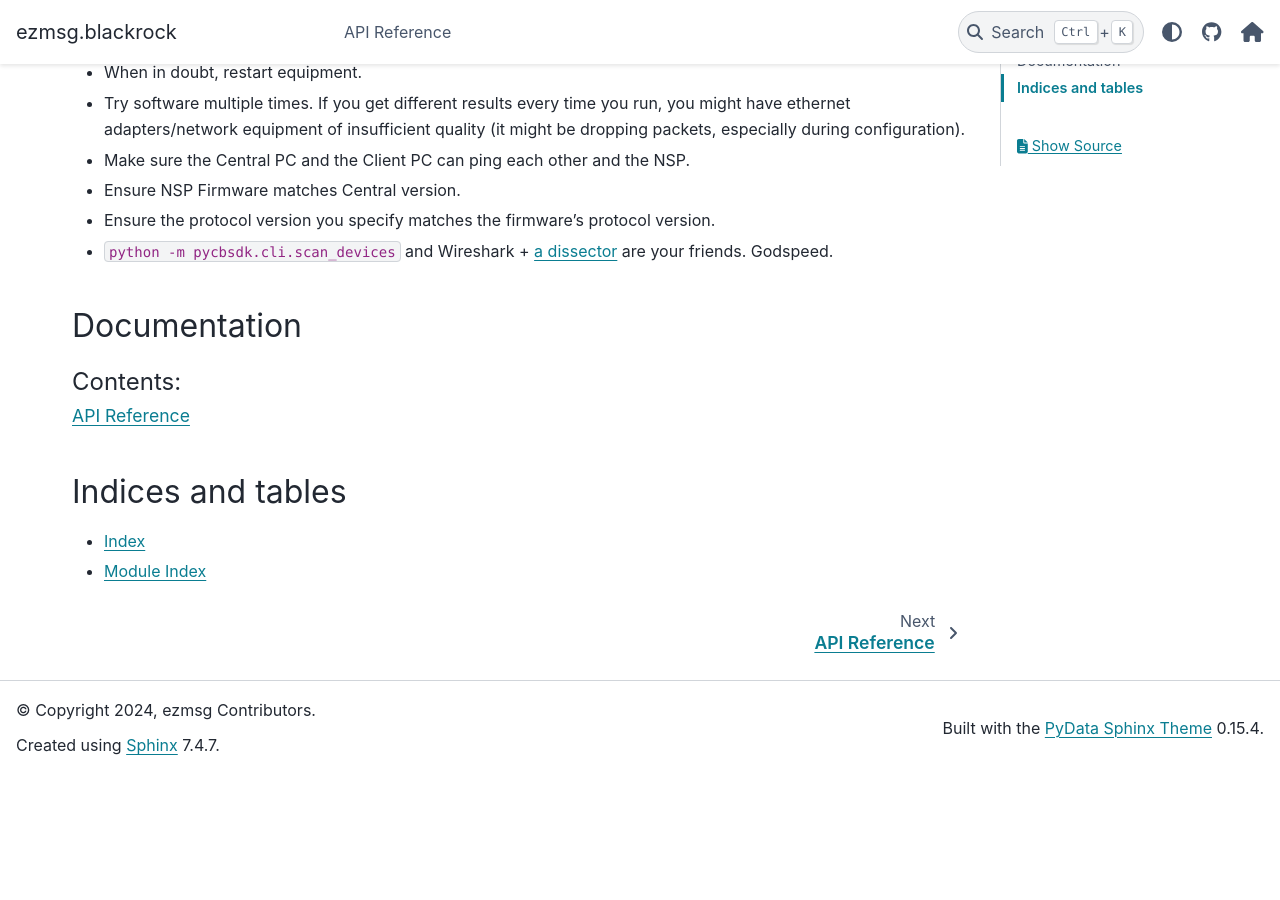
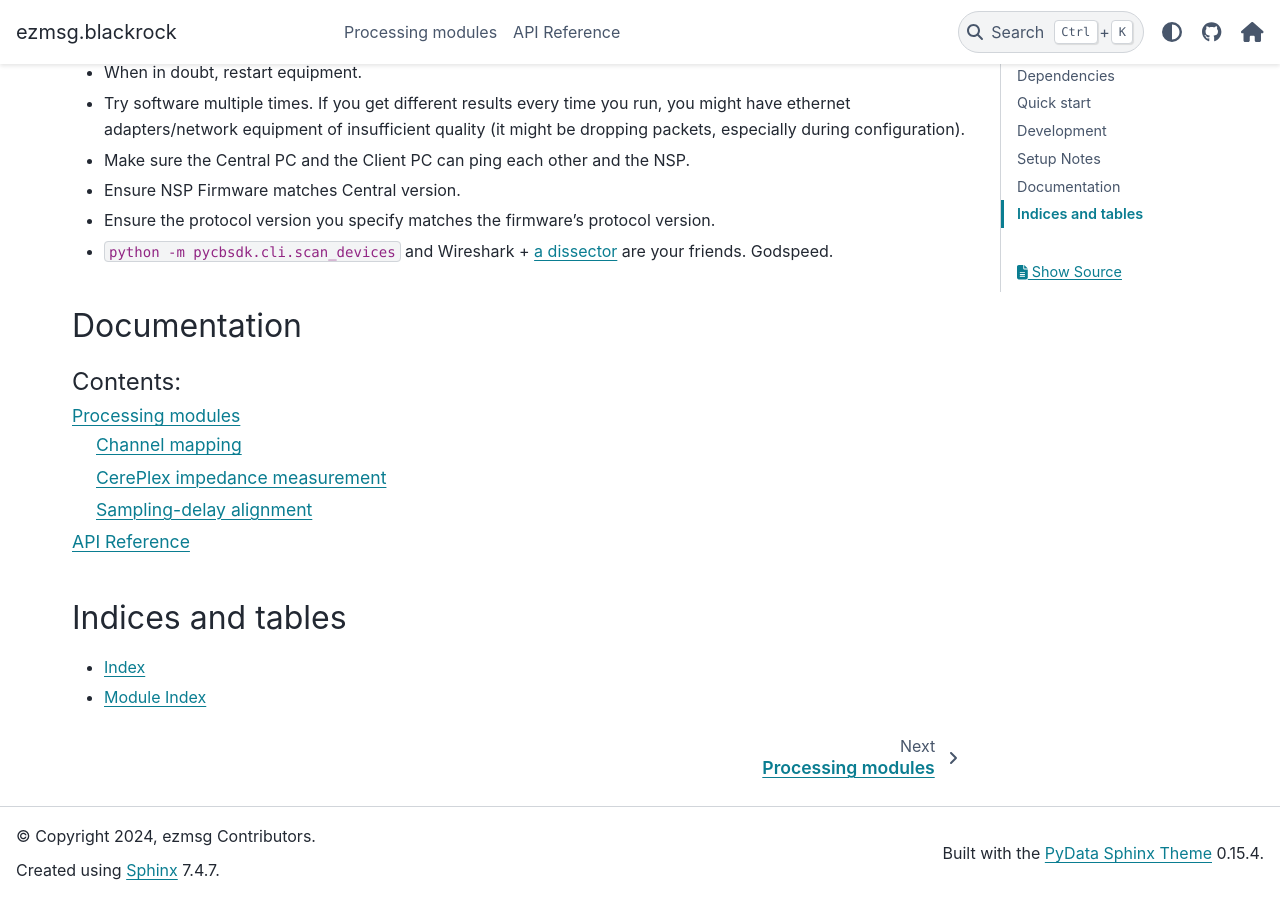
Before and after one commit to ezmsg-org/ezmsg-blackrock, a Sphinx documentation site: the page built from docs/source/index.md, in a window 1280 px wide and 900 px high, scrolled down 4024 px. Built offline with Sphinx 7.4.7 and the PyData theme 0.15.4, drawn with Linux system fonts in a browser that asks for light colours; the version number could not be read and is left out; before the commit the page ends 4798 px from its top, so only the background shows below that; some of the changed lines change nothing that is shown.

Commit message:
Add documentation for processing modules

````diff
--- /dev/null
+++ b/docs/source/guides/processing.md
@@ -0,0 +1,96 @@
+# Processing modules
+
+Beyond acquisition, `ezmsg-blackrock` ships a few stateful transformers that
+operate on the `AxisArray` stream coming off the device. Each is available both
+as an ezmsg `Unit` (for use in a graph) and as a plain transformer/processor
+(for use in a script or test). Full signatures and settings live in the
+{doc}`API reference </api/index>`; this page covers what each does and when to
+reach for it.
+
+## Channel mapping
+
+{class}`~ezmsg.blackrock.ChannelMapUnit` attaches Blackrock `.cmp` channel-map
+metadata to the `ch` axis of the stream. The incoming `ch` axis is replaced with
+a structured `CoordinateAxis` carrying, per channel, the fields `x`, `y`,
+`label`, `bank`, `elec`, and `device` — so downstream components (plots, spatial
+filters, electrode-geometry-aware steps) can address channels by physical
+position and label rather than by raw index.
+
+The unit takes the *complete* set of per-headstage overlays in a single settings
+object: {class}`~ezmsg.blackrock.ChannelMapUnitSettings` holds a tuple of
+{class}`~ezmsg.blackrock.ChannelMapSettings`, one per headstage. On each reset it
+rebuilds the `ch` axis from scratch in three phases:
+
+1. **Base layer** — labels are taken from the incoming `ch` axis (falling back to
+   `ch1`, `ch2`, … when none are present), and pass-through fields such as
+   `device` are carried forward.
+2. **CMP overlays** — for each configured `.cmp` file, the parsed entries are
+   written at their channel index (`chan_id - 1`, with `chan_id` offset by
+   `start_chan`), filling in position, bank, electrode, and label. When `hs_id`
+   is nonzero, labels are prefixed `hs{hs_id}-`. A mask records which channels a
+   CMP claimed.
+3. **Auto-grid fill** — any channel no CMP claimed is laid out on a generated
+   grid, positioned below and to the right of the CMP geometry so the synthetic
+   coordinates never collide with mapped electrodes.
+
+Pushing an empty `cmp_configs` tuple clears the map and yields a pure auto-grid.
+The same {class}`~ezmsg.blackrock.ChannelMapSettings` record doubles as the
+per-headstage entry in `CereLinkSignalSettings.cmp_configs`.
+
+## CerePlex impedance measurement
+
+{class}`~ezmsg.blackrock.CerePlexImpedance` extracts per-channel electrode
+impedance from a CerePlex headstage's built-in impedance sweep. During the sweep
+the headstage injects a 1 kHz, 1 nA sine wave for ~100 ms into one channel at a
+time, cycling sequentially through the array; every channel not under test reads
+*exactly* zero. The processor watches that exclusivity to lock onto the active
+channel, buffers its burst, and recovers the impedance from a single-bin DFT at
+1 kHz — impedance in kOhm is the peak-to-peak voltage (µV) divided by the
+peak-to-peak test current (nA): `Z = V_pp / I_pp`.
+
+Each impedance update emits an `AxisArray` whose data is a `(1, n_ch)` row of
+values in kOhm, with `NaN` for channels not yet measured. Multiple headstages
+are tracked independently via
+{attr}`~ezmsg.blackrock.CerePlexImpedanceSettings.headstage_channel_offsets`,
+each free to be at a different point in its own sweep.
+
+Two requirements matter for correct results:
+
+- **The input must be in microvolts.** Passing raw ADC counts scales every
+  impedance by the ADC factor. When the data comes from
+  `CereLinkSignalSource`, set `microvolts=True`.
+- **Device-side filtering must be disabled.** A filter leaves small non-zero
+  residuals on idle channels, which defeats the exact-zero exclusivity checks
+  the tracker relies on.
+
+## Sampling-delay alignment
+
+{class}`~ezmsg.blackrock.SamplingDelayAlignment` corrects the per-channel timing
+skew introduced by the front-end's sequential analog-to-digital converter. The
+CerePlex headstages sample channels in banks of 32, one every ~969.7 ns, so within
+a bank channel *c*'s sample is the signal delayed by `c × channel_sample_interval`
+relative to the bank start. For any cross-channel operation — common-average
+referencing, whitening, beamforming — this skew smears the common mode at high
+frequency: negligible at 60 Hz (~0.65°) but ~81° across a bank near 7.5 kHz, so
+CAR's common-mode rejection collapses toward Nyquist.
+
+The transformer removes the skew by delaying each channel back onto a common
+time grid (the bank start) with a per-slot windowed-sinc fractional-delay FIR
+filter. There are only `bank_size` distinct delays, so only that many distinct
+filters. A windowed sinc is used deliberately instead of linear interpolation:
+linear interpolation is a delay-dependent low-pass that would impose a
+*different* high-frequency rolloff per channel — coloring the band exactly where
+the misalignment mattered.
+
+A few things to keep in mind:
+
+- **Latency.** The causal FIR adds a common bulk delay of `(filter_len-1)//2`
+  samples (the per-channel fractional delays ride on top). The output time-axis
+  offset is shifted so timestamps stay physically correct.
+- **It resamples the raw data.** Downstream sees interpolated samples — fine for
+  cross-channel cleaning, but be deliberate if a later step needs raw waveforms.
+- **Railing.** Clipped samples are corrupt and a fractional-delay filter would
+  spread that corruption across its support. Setting `rail_threshold` holds
+  railed samples at the last valid value before filtering as a basic mitigation.
+- **Backend portability.** The module is Array-API compatible: it detects the
+  input's namespace and runs on numpy, MLX, torch, jax, cupy, and friends.
--- a/docs/source/index.md
+++ b/docs/source/index.md
@@ -7,6 +7,7 @@
 :maxdepth: 2
 :caption: Contents:
 
+guides/processing
 api/index
 ```
 
````
